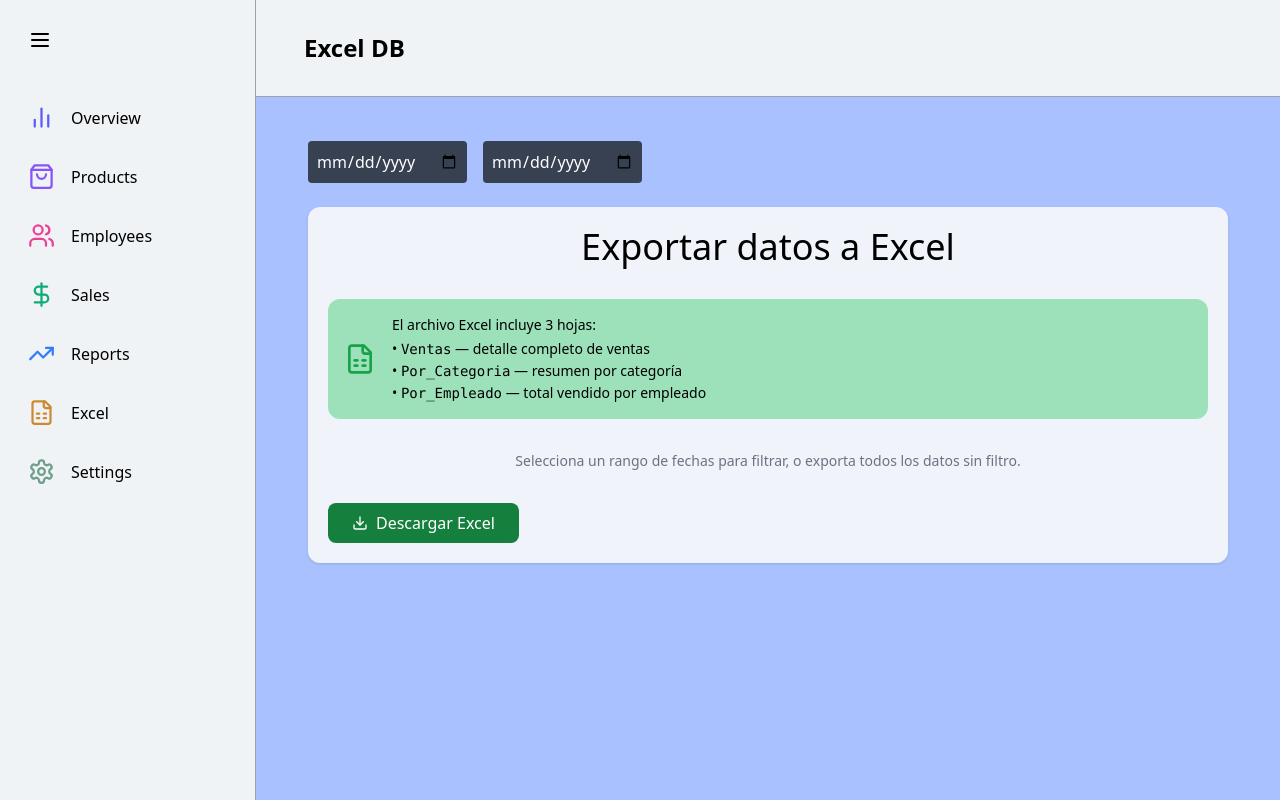
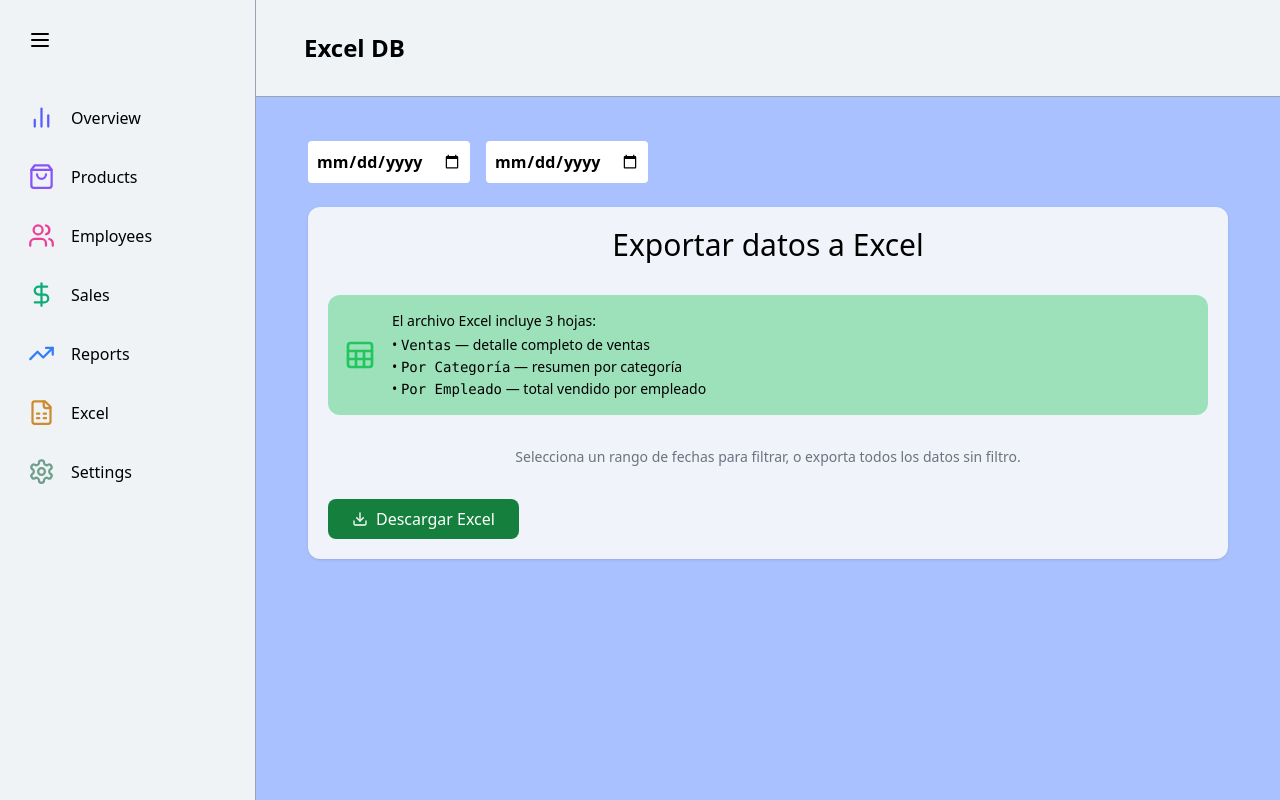
Before and after one commit to vanetti21/LieDel, a React (Vite) app in the folder liedel/: page /excel in a window 1280 px wide. Built offline with nearby package versions, Linux system fonts and the light colour scheme; the HTML template or start-up script is replaced by a standard one.

Commit message:
Botones y Colores

```diff
--- a/liedel/src/components/excel/Excel.jsx
+++ b/liedel/src/components/excel/Excel.jsx
@@ -1,11 +1,13 @@
 import { useState } from "react";
-import { FileSpreadsheet, Download, CheckCircle } from "lucide-react";
+import { Sheet, Download, CheckCircle } from "lucide-react";
+import { motion } from "framer-motion";
+
 
 const Excel = () => {
   const [startDate, setStartDate] = useState("");
-  const [endDate, setEndDate]     = useState("");
-  const [loading, setLoading]     = useState(false);
-  const [success, setSuccess]     = useState(false);
+  const [endDate, setEndDate] = useState("");
+  const [loading, setLoading] = useState(false);
+  const [success, setSuccess] = useState(false);
 
   const exportarExcel = async () => {
     setLoading(true);
@@ -36,27 +38,36 @@
 
       {/* Filtro de fechas — igual que ReportsPage */}
       <div className="flex gap-4 mb-6">
-        <input
+        <motion.input
           type="date"
           value={startDate}
           onChange={(e) => setStartDate(e.target.value)}
-          className="bg-gray-700 p-2 rounded"
+          className="bg-white hover:bg-gray-200 text-black font-semibold p-2 rounded outline-none"
+          initial={{ opacity: 0, y: 20 }}
+          animate={{ opacity: 1, y: 0 }}
+          transition={{ duration: 0.5 }}
         />
-        <input
+        <motion.input
           type="date"
           value={endDate}
           onChange={(e) => setEndDate(e.target.value)}
-          className="bg-gray-700 p-2 rounded"
+          className="bg-white hover:bg-gray-200 text-black font-semibold p-2 rounded outline-none"
+          initial={{ opacity: 0, y: 20 }}
+          animate={{ opacity: 1, y: 0 }}
+          transition={{ duration: 0.5 }}
         />
       </div>
 
       {/* Contenido principal */}
-      <div
+      <motion.div
         className="p-5 rounded-xl shadow space-y-8"
         style={{ backgroundColor: "rgb(240, 243, 249)" }}
+        initial={{ opacity: 0, y: 20 }}
+        animate={{ opacity: 1, y: 0 }}
+        transition={{ delay: 0.2 }}
       >
         {/* Título */}
-        <h2 className="text-4xl font-medium mb-3 text-black text-center">
+        <h2 className="text-3xl font-medium mb-3 text-black text-center">
           Exportar datos a Excel
           {startDate && endDate && (
             <>
@@ -68,13 +79,13 @@
 
         {/* Info del archivo */}
         <div className="bg-green-500 bg-opacity-40 border-gray-200 p-4 rounded-xl flex items-center gap-4">
-          <FileSpreadsheet className="text-green-600 w-8 h-8" />
+          <Sheet className="text-green-500 w-8 h-8" />
           <div>
             <p className="text-sm text-black font-medium">El archivo Excel incluye 3 hojas:</p>
             <ul className="text-sm text-black mt-1 space-y-0.5">
               <li>• <span className="font-mono font-medium">Ventas</span> — detalle completo de ventas</li>
-              <li>• <span className="font-mono font-medium">Por_Categoria</span> — resumen por categoría</li>
-              <li>• <span className="font-mono font-medium">Por_Empleado</span> — total vendido por empleado</li>
+              <li>• <span className="font-mono font-medium">Por Categoría</span> — resumen por categoría</li>
+              <li>• <span className="font-mono font-medium">Por Empleado</span> — total vendido por empleado</li>
             </ul>
           </div>
         </div>
@@ -109,7 +120,7 @@
             </>
           )}
         </button>
-      </div>
+      </motion.div>
     </div>
   );
 };
--- a/liedel/src/components/reports/Ventas_Fecha.jsx
+++ b/liedel/src/components/reports/Ventas_Fecha.jsx
@@ -1,7 +1,8 @@
 import { useState, useEffect } from "react";
 import { jsPDF } from "jspdf";
 import html2canvas from "html2canvas";
-import { DollarSign } from "lucide-react";
+import { motion } from "framer-motion";
+import { DollarSign, Download, CheckCircle } from "lucide-react";
 import {
   BarChart,
   Bar,
@@ -20,10 +21,15 @@
 const ReportsPage = () => {
   const [startDate, setStartDate] = useState("");
   const [endDate, setEndDate] = useState("");
+  const [loadingReport, setLoadingReport] = useState(false);
+  const [loadingPDF, setLoadingPDF] = useState(false);
+  const [success, setSuccess] = useState(false);
   const [data, setData] = useState(null);
 
   useEffect(() => {
     const fetchData = async () => {
+      setLoadingReport(true);
+      setSuccess(false);
       if (startDate && endDate) {
         console.log(`Consultando reporte desde ${startDate} hasta ${endDate}`);
         try {
@@ -34,6 +40,8 @@
           setData(result);
         } catch (error) {
           console.error("Error al obtener el reporte:", error);
+        } finally {
+          setLoadingReport(false);
         }
       }
     };
@@ -43,10 +51,16 @@
 
   // Función para generar el PDF
   const generatePDF = () => {
+    setLoadingPDF(true);
+    setSuccess(false);
+
     const input = document.getElementById("reportContent");
+
     html2canvas(input, { scale: 2 }).then((canvas) => {
+
       const imgData = canvas.toDataURL("image/png");
       const pdf = new jsPDF("p", "mm", "a4");
+
       const pdfWidth = pdf.internal.pageSize.getWidth();
       const pdfHeight = pdf.internal.pageSize.getHeight();
 
@@ -60,13 +74,18 @@
       heightLeft -= pdfHeight;
 
       while (heightLeft > 0) {
-        position = position - pdfHeight;
+        position -= pdfHeight;
         pdf.addPage();
         pdf.addImage(imgData, "PNG", 0, position, imgWidth, imgHeight);
         heightLeft -= pdfHeight;
       }
 
-      pdf.save("reporte-ventas.pdf");
+      pdf.save("reporte_ventas.pdf");
+
+      setLoadingPDF(false);
+      setSuccess(true);
+
+      setTimeout(() => setSuccess(false), 3000);
     });
   };
 
@@ -74,23 +93,29 @@
   return (
     <div className="p-5 text-white">
       <div className="flex gap-4 mb-6">
-        <input
+        <motion.input
           type="date"
           value={startDate}
           onChange={(e) => setStartDate(e.target.value)}
-          className="bg-gray-700 p-2 rounded"
+          className="bg-white hover:bg-gray-200 text-black font-semibold p-2 rounded outline-none"
+          initial={{ opacity: 0, y: 20 }}
+          animate={{ opacity: 1, y: 0 }}
+          transition={{ duration: 0.5 }}
         />
-        <input
+        <motion.input
           type="date"
           value={endDate}
           onChange={(e) => setEndDate(e.target.value)}
-          className="bg-gray-700 p-2 rounded"
+          className="bg-white hover:bg-gray-200 text-black font-semibold p-2 rounded outline-none"
+          initial={{ opacity: 0, y: 20 }}
+          animate={{ opacity: 1, y: 0 }}
+          transition={{ duration: 0.5 }}
         />
       </div>
 
       {data ? (
         <div className="p-6 rounded-xl shadow space-y-8" id="reportContent" style={{ backgroundColor: 'rgb(240, 243, 249)' }}>
-          <h2 className="text-4xl font-medium mb-3 text-black text-center">
+          <h2 className="text-3xl font-medium mb-3 text-black text-center">
             Reporte General desde{" "}
             <span className="text-black">{startDate}</span> hasta{" "}
             <span className="text-black">{endDate}</span>
@@ -148,7 +173,7 @@
 
           {/* Empleados con más ventas */}
           <div>
-            <h3 className="py-4 text-xl font-semibold mb-2 text-black">Empleados con más ventas</h3>
+            <h3 className="py-2 text-xl font-semibold mb-2 text-black">Empleados con más ventas</h3>
             {data.empleados.length > 0 ? (
               <ResponsiveContainer width="100%" height={550}>
                 <PieChart>
@@ -160,7 +185,7 @@
                     dataKey="total"
                     nameKey="nombre"
                     cx="50%"
-                    cy="50%"
+                    cy="45%"
                     outerRadius={180}
                     label={({ name, total }) => `${name} - $${total.toFixed(2)}`}
                   >
@@ -179,9 +204,25 @@
           {/* Botón para descargar el PDF */}
           <button
             onClick={generatePDF}
-            className="mt-4 bg-green-700 text-white py-2 px-4 rounded-lg"
+            disabled={loadingPDF}
+            className="mt-4 bg-green-700 hover:bg-green-600 disabled:bg-gray-500 text-white py-2 px-6 rounded-lg flex items-center gap-2 transition-colors"
           >
-            Descargar Reporte en PDF
+            {loadingPDF ? (
+            <>
+              <div className="w-4 h-4 border-2 border-white border-t-transparent rounded-full animate-spin" />
+              Exportando...
+            </>
+          ) : success ? (
+            <>
+              <CheckCircle className="w-4 h-4" />
+              ¡Descargado!
+            </>
+          ) : (
+            <>
+              <Download className="w-4 h-4" />
+              Descargar PDF
+            </>
+          )}
           </button>
         </div>
       ) : (
--- a/liedel/src/pages/ReportsPage.jsx
+++ b/liedel/src/pages/ReportsPage.jsx
@@ -1,6 +1,3 @@
-import { CheckCircle, Clock, DollarSign, ShoppingBag } from "lucide-react";
-import { motion } from "framer-motion";
-
 import Header from "../components/common/Header";
 import Ventas_Fecha from "../components/reports/Ventas_Fecha";
 
```
